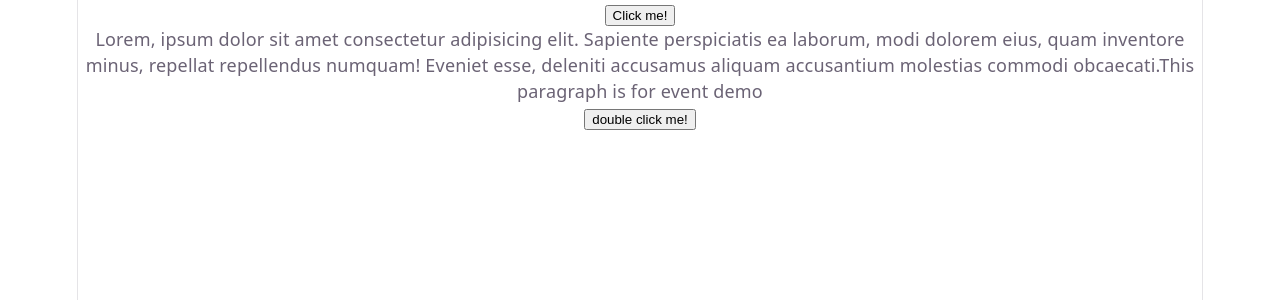
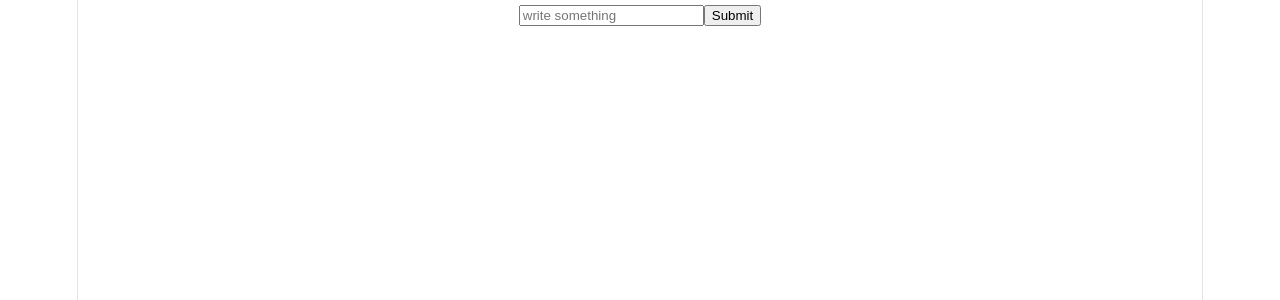
Before and after one commit to Choudhary-Nivedika/react-playground, a React (Vite) app in the folder basic-react-app/: page / in a window 1280 px wide. Shown: the top 300 px of the page. Built offline with nearby package versions, Linux system fonts and the light colour scheme.

Commit message:
Add event object handling

```diff
--- a/basic-react-app/src/App.jsx
+++ b/basic-react-app/src/App.jsx
@@ -1,6 +1,7 @@
 import "./App.css";
 import ProductTab from "./ProductTab.jsx";
 import Button from "./Button";
+import Form from "./Form";
 
 
 
@@ -9,7 +10,9 @@
     <>
     {/* <h2>Blockbuster Deals | Shop Now</h2>
     <ProductTab /> */}
-    <Button/>
+
+    {/* <Button/> */}
+    <Form/>
     </>
   );
 }
--- a/basic-react-app/src/Button.jsx
+++ b/basic-react-app/src/Button.jsx
@@ -1,5 +1,6 @@
-function handleClick(){
+function handleClick(event){
     console.log("Hello");
+    console.group(event);
 }
 
 function handleMouseOver(){
--- /dev/null
+++ b/basic-react-app/src/Form.jsx
@@ -0,0 +1,13 @@
+function handleFormSubmit(event){
+    event.preventDefault();
+    console.log("form was submitted");
+}
+
+export default function Form(){
+    return (
+    <form onSubmit={handleFormSubmit}>
+        <input placeholder="write something"/>
+        <button >Submit</button>
+    </form>
+    );
+}
```
